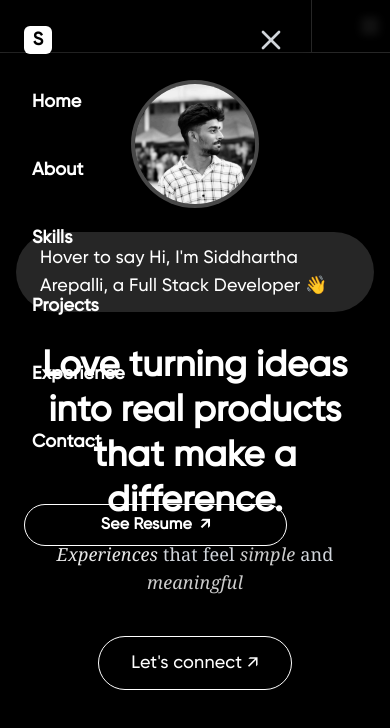
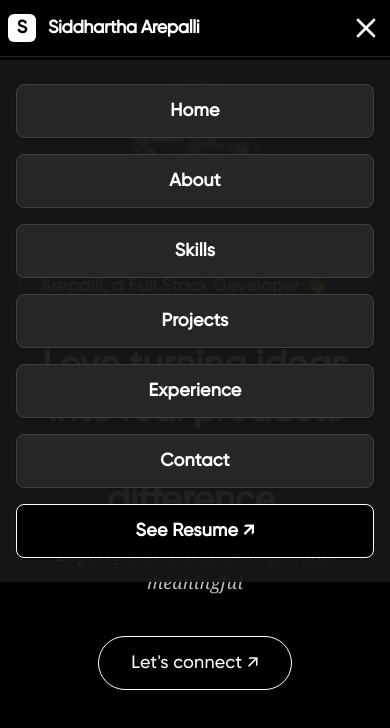
Before and after one commit to SiddharthaArepalli/SiddharthPortfolio, a React (Vite) app: page / in a window 390 px wide. Both pictures are taken after a click on the button 370 px from the left and 26 px from the top of the page. Shown: the top 728 px of the page. Built offline with nearby package versions, Linux system fonts and the light colour scheme.

Commit message:
mobile menu bug fixed
mobile menu bug fixed

```diff
--- a/src/components/Navbar.tsx
+++ b/src/components/Navbar.tsx
@@ -58,7 +58,6 @@ const Navbar = () => {
   }, [isOpen]);
 
   return (
-
     <nav ref={navRef} className="fixed top-0 left-0 right-0 z-50 px-2 py-3 bg-black border-b border-neutral-800">
       <div className="max-w-7xl mx-auto flex items-center justify-between">
         {/* Logo and Name */}
@@ -91,36 +90,18 @@ const Navbar = () => {
           className="md:hidden text-white"
           onClick={() => setIsOpen(!isOpen)}
         >
-          <Menu />
+          {isOpen ? <X size={32} /> : <Menu />}
         </button>
       </div>
-      {/* Overlay */}
+      {/* Mobile Menu Links as Buttons */}
       {isOpen && (
-        <div className="fixed inset-0 z-40 bg-black bg-opacity-80 backdrop-blur-sm transition-opacity duration-200" onClick={() => setIsOpen(false)}></div>
-      )}
-      {/* Sidebar Drawer */}
-      <div
-        ref={menuRef}
-        className={`fixed top-0 left-0 h-full w-4/5 max-w-xs z-50 shadow-lg transform -translate-x-full opacity-0 flex flex-col bg-black transition-all duration-300 border-r border-neutral-800 ${isOpen ? '!translate-x-0 !opacity-100' : ''}`}
-        style={{ pointerEvents: isOpen ? 'auto' : 'none' }}
-      >
-        <div className="flex justify-between items-center p-6">
-          <span className="w-7 h-7 bg-white rounded-md flex items-center justify-center font-bold text-black text-lg mr-2">S</span>
-          <button
-            onClick={() => setIsOpen(false)}
-            className="text-gray-300 hover:text-white text-3xl focus:outline-none"
-            aria-label="Close menu"
-          >
-            <X size={32} />
-          </button>
-        </div>
-        <div className="flex flex-col items-start justify-center flex-1 gap-6 px-6">
+        <div className="md:hidden fixed left-0 right-0 top-[60px] z-40 flex flex-col items-center gap-4 py-6 bg-neutral-900/95 shadow-lg animate-fadeIn">
           {menuItems.map((item, index) => (
             <a
               key={index}
               href={item.href}
-              className="text-white text-lg font-semibold py-2 px-2 rounded-lg hover:bg-neutral-800 transition-colors w-full text-left"
               onClick={() => setIsOpen(false)}
+              className="w-11/12 max-w-md py-3 rounded-lg bg-neutral-800 text-white font-semibold text-lg text-center shadow hover:bg-neutral-700 transition-colors border border-neutral-700"
             >
               {item.label}
             </a>
@@ -129,12 +110,12 @@ const Navbar = () => {
             href="https://drive.google.com/file/d/14ragzUGGOdGr8dha0Y8biBSH3dLx2-Oq/view?usp=sharing"
             target="_blank"
             rel="noopener noreferrer"
-                className="mt-4 px-4 py-2 rounded-full border border-white text-white font-semibold hover:bg-white hover:text-black transition-colors text-base flex items-center gap-2 w-full justify-center"
+            className="w-11/12 max-w-md py-3 rounded-lg bg-black text-white font-bold text-lg text-center shadow hover:bg-neutral-800 transition-colors border border-white"
           >
             See Resume <span aria-hidden>↗</span>
           </a>
         </div>
-      </div>
+      )}
     </nav>
   );
 };
```
Lines whose indentation alone changed are shown as unchanged.
